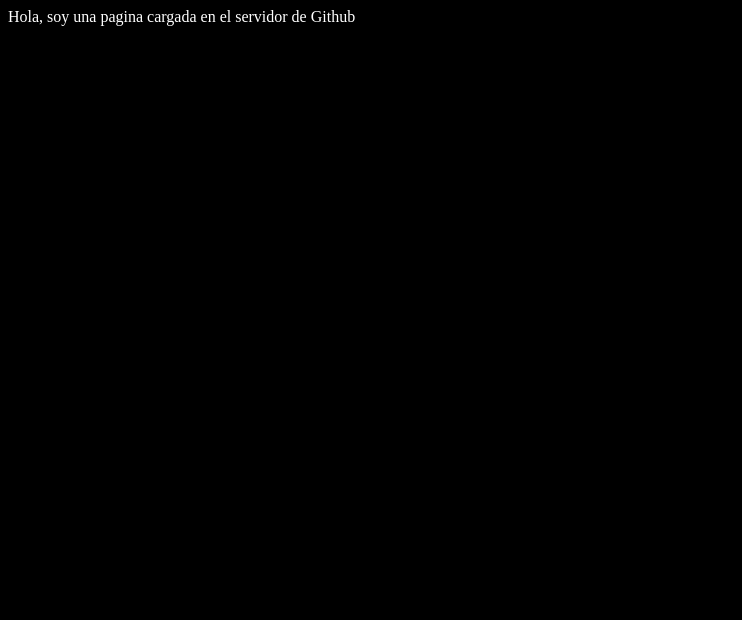
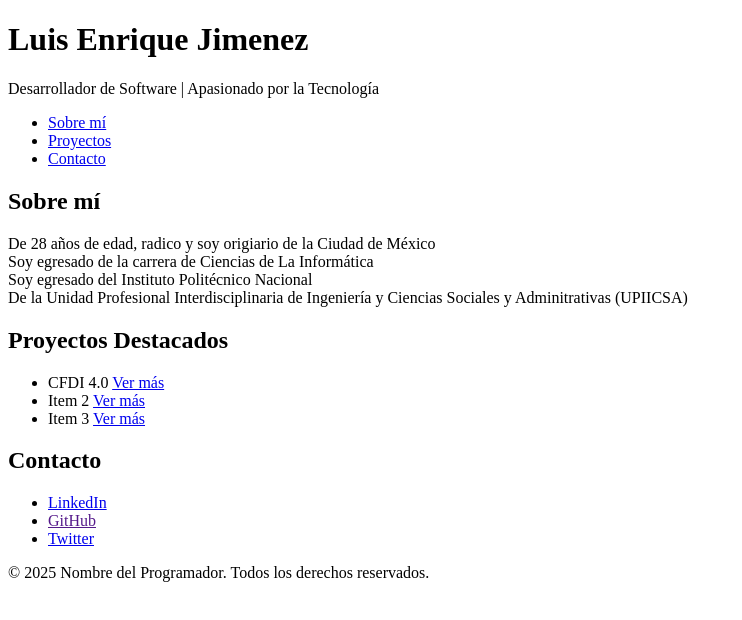
Before and after one commit to ljimeneztkio/ljimeneztkio.github.io, a plain HTML site: page index.html in a window 1280 px wide. Shown: the whole page, without its empty margins (0-742 px from the left). Drawn offline with Linux system fonts and the light colour scheme.

Commit message:
Se agrega contenido a la pagina y se limpia el css

```diff
--- a/css/main.css
+++ /dev/null
@@ -1,4 +0,0 @@
-body{
-    background-color: rgb(0, 0, 0);
-    color: white;
-}
--- a/index.html
+++ b/index.html
@@ -1,12 +1,53 @@
 <!DOCTYPE html>
-<html lang="en">
+<html lang="es">
 <head>
-    <meta charset="UTF-8">
-    <meta name="viewport" content="width=device-width, initial-scale=1.0">
-    <title>Prueba de Github Pages</title>
-    <link rel="stylesheet" href="css/main.css">
+  <meta charset="UTF-8">
+  <meta name="viewport" content="width=device-width, initial-scale=1">
+  <title>Nombre del Programador - Desarrollador de Software</title>
 </head>
 <body>
-    <div>Hola, soy una pagina cargada en el servidor de Github</div>
+  <header>
+    <h1>Luis Enrique Jimenez </h1>
+    <p>Desarrollador de Software | Apasionado por la Tecnología</p>
+  </header>
+
+  <nav>
+    <ul>
+      <li><a href="#sobre-mi">Sobre mí</a></li>
+      <li><a href="#proyectos">Proyectos</a></li>
+      <li><a href="#contacto">Contacto</a></li>
+    </ul>
+  </nav>
+
+  <section id="sobre-mi">
+    <h2>Sobre mí</h2>
+    <p>De 28 años de edad, radico y soy origiario de la Ciudad de México
+        <br>Soy egresado de la carrera de Ciencias de La Informática
+        <br>Soy egresado del Instituto Politécnico Nacional
+        <br>De la Unidad Profesional Interdisciplinaria de Ingeniería y Ciencias Sociales y Adminitrativas (UPIICSA)
+    </p>
+  </section>
+
+  <section id="proyectos">
+    <h2>Proyectos Destacados</h2>
+    <ul>
+      <li>CFDI 4.0 <a href="#">Ver más</a></li>
+      <li>Item 2 <a href="#">Ver más</a></li>
+      <li>Item 3 <a href="#">Ver más</a></li>
+    </ul>
+  </section>
+
+  <section id="contacto">
+    <h2>Contacto</h2>
+    <ul>
+      <li><a href="https://www.linkedin.com/in/luisejt/">LinkedIn</a></li>
+      <li><a href="">GitHub</a></li>
+      <li><a href="#">Twitter</a></li>
+    </ul>
+  </section>
+
+  <footer>
+    <p>&copy; 2025 Nombre del Programador. Todos los derechos reservados.</p>
+  </footer>
 </body>
 </html>
```
